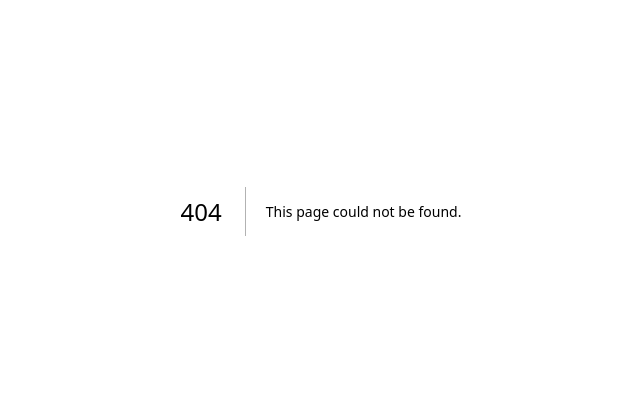
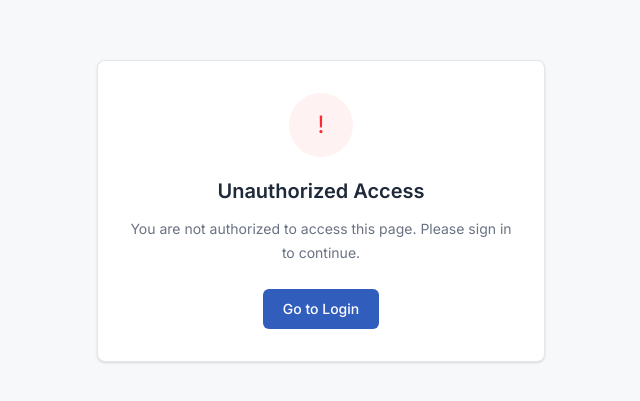
Before and after one commit to Ashutosh-Maurya-87/timesheet-management-ashutosh, a Next.js app: page /unauthorized in a window 1280 px wide. Before the commit this address had no page. Shown: the part 189-590 px from the top of the page, without its empty margins (319-959 px from the left). Built offline with nearby package versions, Linux system fonts and the light colour scheme.

Commit message:
create unauthorized page

```diff
--- /dev/null
+++ b/app/unauthorized/page.tsx
@@ -0,0 +1,31 @@
+import Link from "next/link";
+
+export default function UnauthorizedPage() {
+    return (
+        <main className="flex min-h-screen items-center justify-center bg-[#f7f8fa] px-4">
+            <div className="w-full max-w-md rounded-lg border border-gray-200 bg-white p-8 text-center shadow-sm">
+                <div className="mx-auto mb-5 flex h-16 w-16 items-center justify-center rounded-full bg-red-50">
+                    <span className="text-2xl text-red-500">
+                        !
+                    </span>
+                </div>
+
+                <h1 className="text-xl font-semibold text-gray-800">
+                    Unauthorized Access
+                </h1>
+
+                <p className="mt-3 text-sm leading-6 text-gray-500">
+                    You are not authorized to access this page.
+                    Please sign in to continue.
+                </p>
+
+                <Link
+                    href="/login"
+                    className="mt-6 inline-flex rounded-md bg-[#315dbc] px-5 py-2.5 text-sm font-medium text-white transition hover:bg-[#254fa8]"
+                >
+                    Go to Login
+                </Link>
+            </div>
+        </main>
+    );
+}
```
